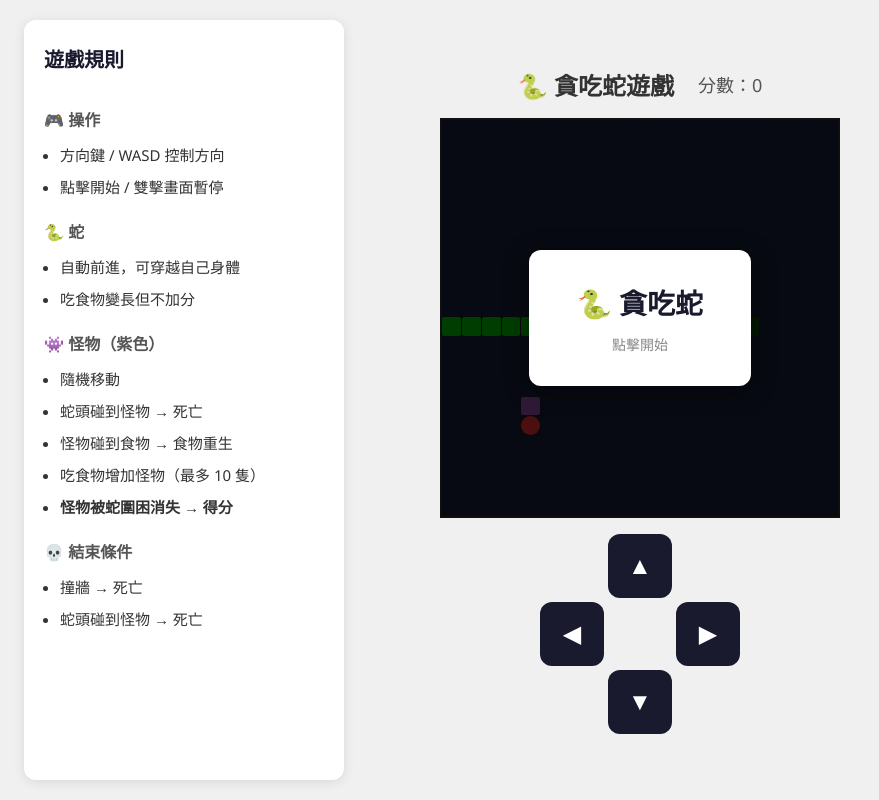
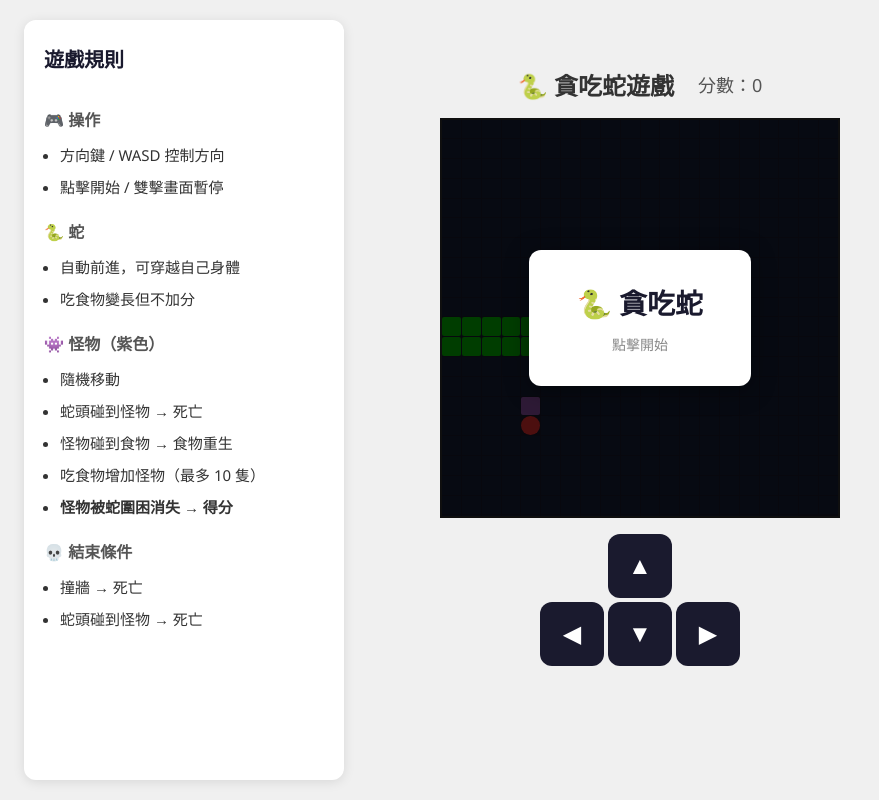
Before and after one commit to clock41/Evolved_Snake_Game, a Vue app: page / in a window 1280 px wide. Shown: the whole page, without its empty margins (0-879 px from the left). Built offline with nearby package versions, Linux system fonts and the light colour scheme.

Commit message:
fix spanmaster bug and change start snake position

```diff
--- a/src/GameBoard.vue
+++ b/src/GameBoard.vue
@@ -351,8 +351,8 @@ onUnmounted(() => {
   display: none;
   grid-template-areas:
     ".    up    ."
-    "left .     right"
-    ".    down  .";
+    "left  down  right"
+    ".    .     .";
   grid-template-columns: repeat(3, 4rem);
   grid-template-rows: repeat(3, 4rem);
   gap: 0.25rem;
--- a/src/stores/game.ts
+++ b/src/stores/game.ts
@@ -97,7 +97,12 @@ function isFreeCell(
 
 export const useGameStore = defineStore('game', () => {
   function initialSnake(): { x: number; y: number }[] {
-    return Array.from({ length: 16 }, (_, i) => ({ x: 15 - i, y: 10 }))
+    const segs: { x: number; y: number }[] = []
+    for (let i = 0; i < 16; i++) {
+      const x = 9 - i
+      segs.push(x >= 0 ? { x, y: 10 } : { x: i - 10, y: 11 })
+    }
+    return segs
   }
 
   const snake = ref(initialSnake())
@@ -123,6 +128,18 @@ export const useGameStore = defineStore('game', () => {
   }
 
   function spawnMonster(): { x: number; y: number } | null {
+    const head = snake.value[0]
+    if (!head) return null
+    const dirDelta: Record<Direction, [number, number]> = {
+      up: [0, -1],
+      down: [0, 1],
+      left: [-1, 0],
+      right: [1, 0],
+    }
+    const [fdx, fdy] = dirDelta[direction.value]
+    const frontX = head.x + fdx
+    const frontY = head.y + fdy
+
     let pos: { x: number; y: number } | null = null
     for (let attempt = 0; attempt < 100; attempt++) {
       const candidate = {
@@ -132,7 +149,8 @@ export const useGameStore = defineStore('game', () => {
       if (
         !snake.value.some((s) => s.x === candidate.x && s.y === candidate.y) &&
         !monsters.value.some((m) => m.x === candidate.x && m.y === candidate.y) &&
-        !(candidate.x === food.value.x && candidate.y === food.value.y)
+        !(candidate.x === food.value.x && candidate.y === food.value.y) &&
+        !(candidate.x === frontX && candidate.y === frontY)
       ) {
         pos = candidate
         break
```
Also changed, not shown: public/stop_button_picture.jpg (deleted).
